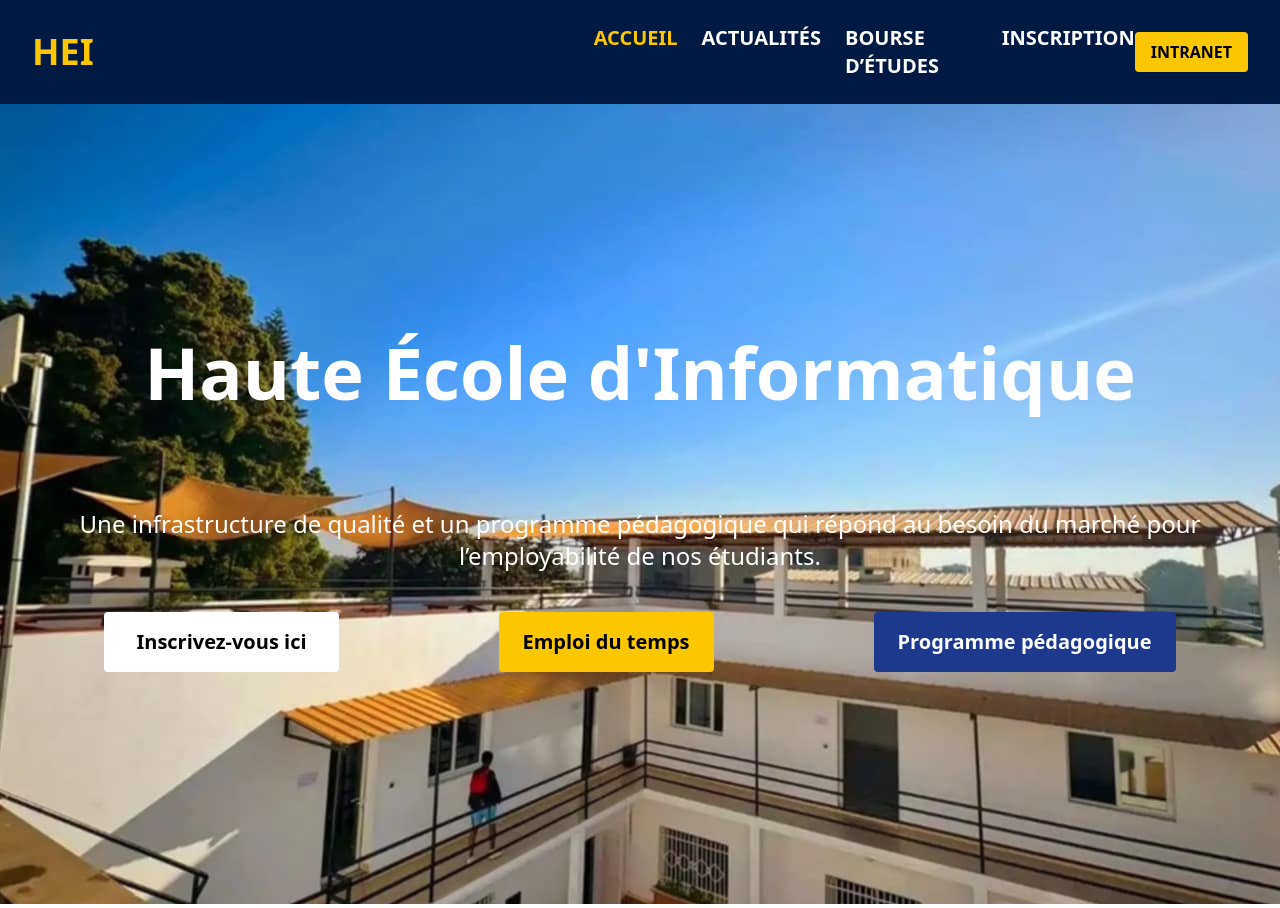
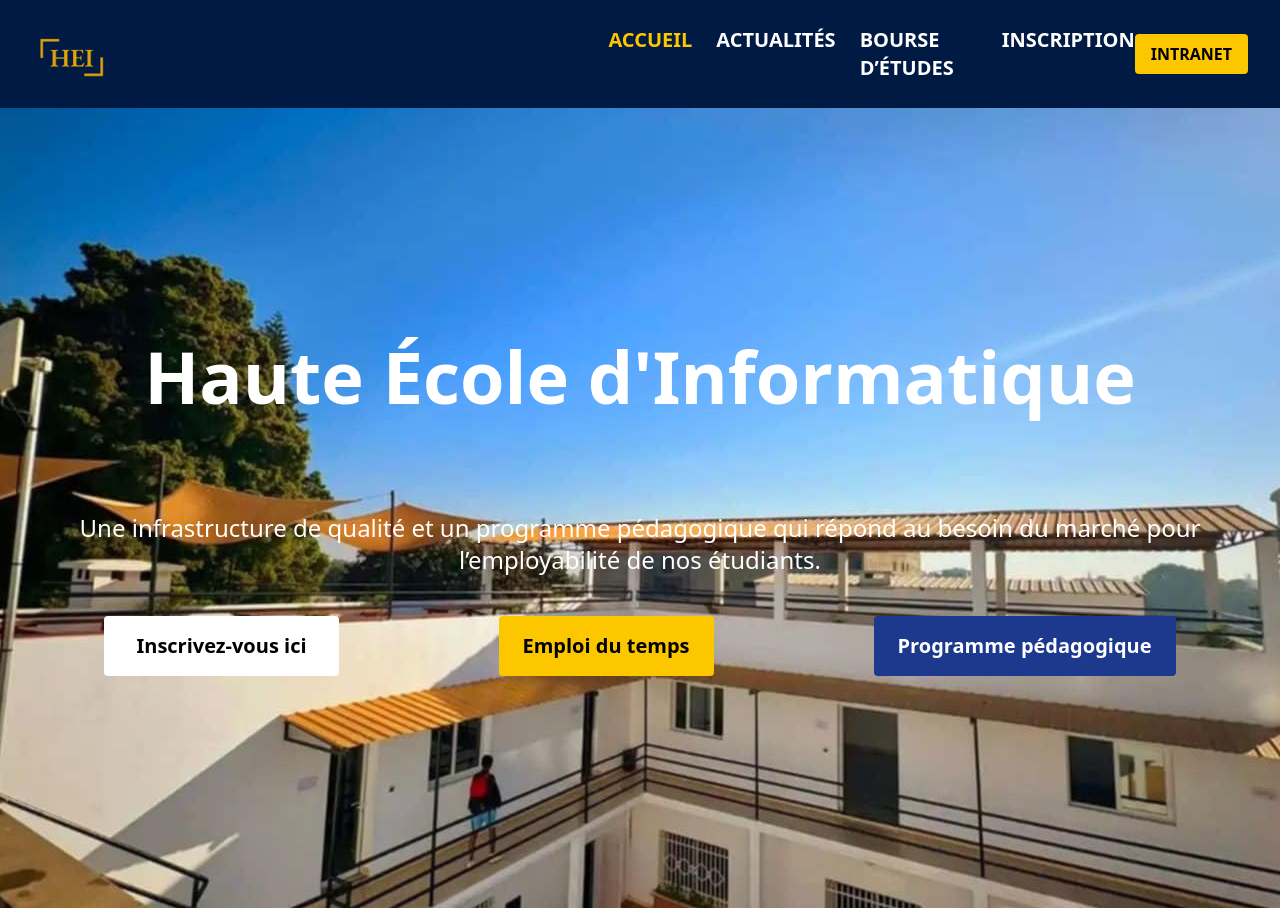
Before and after one commit to Bryan20077/REACT-WEB2, a React (Vite) app: page / in a window 1280 px wide. Built offline with nearby package versions, Linux system fonts and the light colour scheme.

Commit message:
modification du logo hei

```diff
--- a/src/components/Navbar.jsx
+++ b/src/components/Navbar.jsx
@@ -1,7 +1,7 @@
 function Navbar() {
   return (
-    <nav className="bg-[#001a44] text-white flex items-center justify-between px-8 py-6">
-      <div className="text-yellow-400 text-4xl font-bold">HEI</div>
+    <nav className="bg-[#001a44] text-white flex items-center justify-arround px-8 py-6">
+      <img src="src/assets/firstPage_files/cropped-Logo-e1662790239183.png" alt=""  className="h-15"/>
       <ul className="hidden md:flex space-x-6 font-semibold text-xl ml-125">
         <li className="text-yellow-400 cursor-pointer">ACCUEIL</li>
         <li className="cursor-pointer">ACTUALITÉS</li>
```
